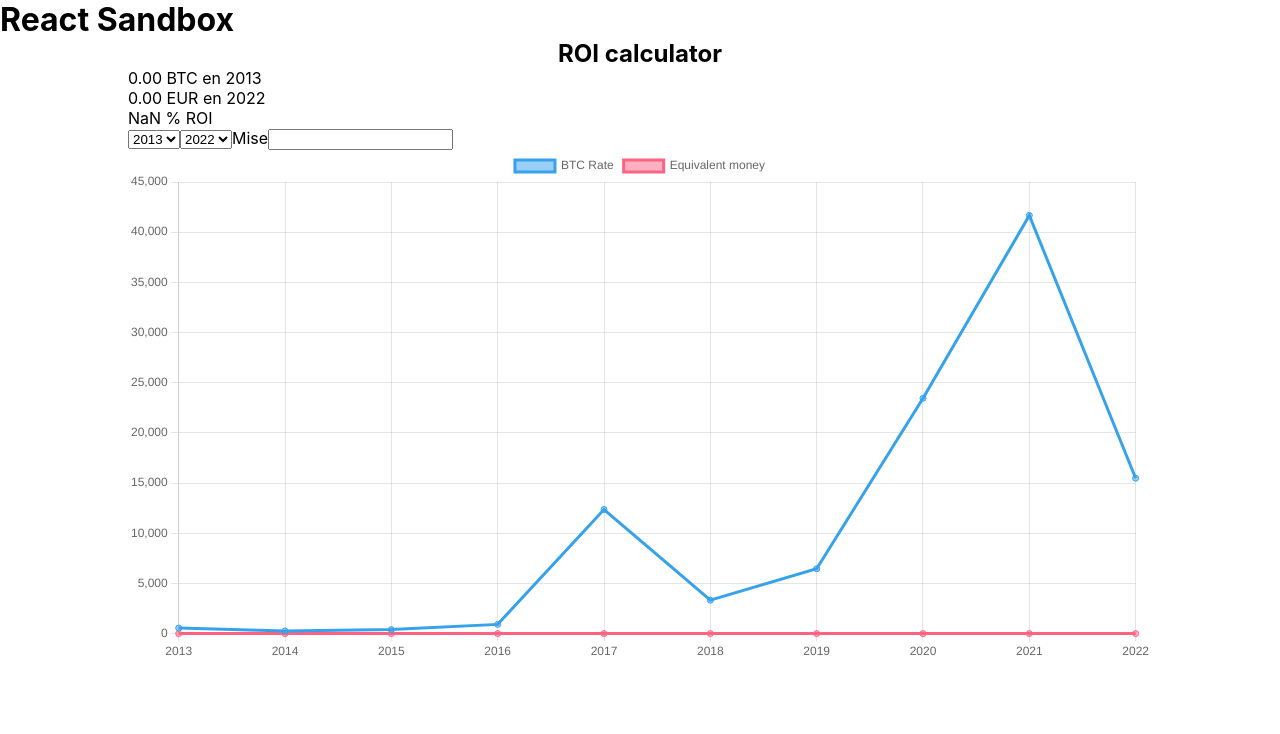
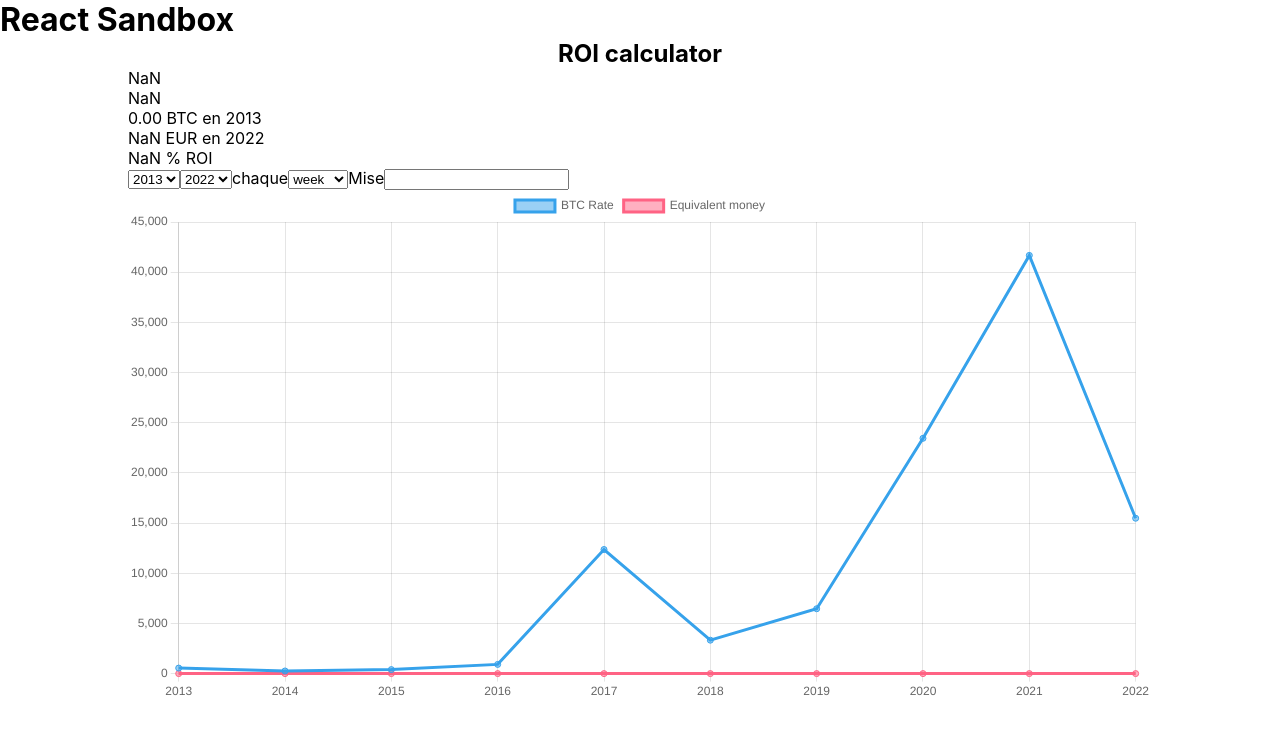
Before and after one commit to Dadagis/react-sandbox, a React (Create React App) app: page / in a window 1280 px wide. Shown: the top 734 px of the page. Built offline with nearby package versions, Linux system fonts and the light colour scheme.

Commit message:
:sparkles: Frequency selector

```diff
--- a/src/components/calculator.jsx
+++ b/src/components/calculator.jsx
@@ -24,6 +24,8 @@ export default function Calculator() {
     2021: 41672.35465483228,
     2022: 15479.995,
   });
+  const [frequency, setFrequency] = useState({ week: 53, month: 12, year: 1 });
+  const [chosenFrequency, setChosenFrequency] = useState(null);
 
   const generateChart = () => {
     if (chart) chart.destroy();
@@ -125,12 +127,19 @@ export default function Calculator() {
 
   return (
     <div className="calculator">
+      <p>{chosenFrequency}</p>
+      <p>{(endYear - startYear) * frequency[chosenFrequency]}</p>
+      <p>{(endYear - startYear) * frequency[chosenFrequency] * baseIncome}</p>
       <p>
         {(baseIncome / revenue[startYear]).toFixed(2)} BTC en {startYear}
       </p>
       <p>
-        {((baseIncome / revenue[startYear]) * revenue[endYear]).toFixed(2)} EUR
-        en {endYear}
+        {(
+          (((endYear - startYear) * frequency[chosenFrequency] * baseIncome) /
+            revenue[startYear]) *
+          revenue[endYear]
+        ).toFixed(2)}{' '}
+        EUR en {endYear}
       </p>
       <p>
         {Math.round(
@@ -169,6 +178,20 @@ export default function Calculator() {
             </option>
           ))}
       </select>
+      <span>chaque</span>
+      <select
+        name="dropdown-frequency"
+        id="dropdown-frequency"
+        onChange={({ target }) => {
+          setChosenFrequency(target.value);
+        }}
+      >
+        {Object.keys(frequency).map((key) => (
+          <option key={key} value={key}>
+            {key}
+          </option>
+        ))}
+      </select>
       <label htmlFor="investment">Mise</label>
       <input
         type="text"
```
